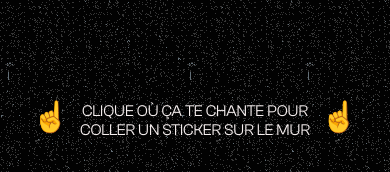
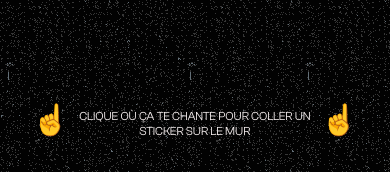
Before and after one commit to blobby-bobby/sticker-wall, a React (Vite) app: page / in a window 390 px wide. Shown: the part 672-844 px from the top of the page. Built offline with nearby package versions, Linux system fonts and the light colour scheme.

Commit message:
fix responsive mobile for wall div

```diff
--- a/src/components/Wall/styles.scss
+++ b/src/components/Wall/styles.scss
@@ -80,4 +80,7 @@ text {
 
     }
 
+    .instructions {
+        font-size: var(--xs-font);
+    }
 }
```
